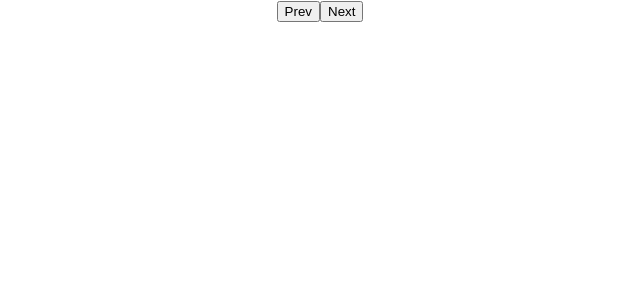
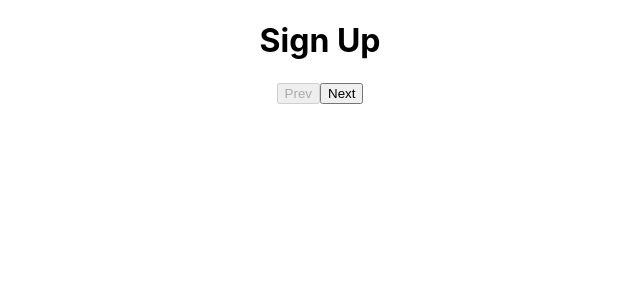
Before and after one commit to sameerjohn1/React-Multiform, a React (Create React App) app: page / in a window 1280 px wide. Shown: the top 300 px of the page, without its empty margins (320-960 px from the left). Built offline with nearby package versions, Linux system fonts and the light colour scheme.

Commit message:
setting states

```diff
--- a/src/Components/Form.jsx
+++ b/src/Components/Form.jsx
@@ -1,15 +1,34 @@
-import React from "react";
+import React, { useState } from "react";
 
 const Form = () => {
+  const [page, setPage] = useState(0);
+
+  const FormTitles = ["Sign Up", "Personal Info", "Other"];
   return (
     <div className="form">
       <div className="progressbar"></div>
       <div className="form-container">
-        <div className="header"></div>
+        <div className="header">
+          <h1>{FormTitles[page]}</h1>
+        </div>
         <div className="body"></div>
         <div className="footer">
-          <button>Prev</button>
-          <button>Next</button>
+          <button
+            disabled={page == 0}
+            onClick={() => {
+              setPage((currPage) => currPage - 1);
+            }}
+          >
+            Prev
+          </button>
+          <button
+            disabled={page == FormTitles.length - 1}
+            onClick={() => {
+              setPage((currPage) => currPage + 1);
+            }}
+          >
+            Next
+          </button>
         </div>
       </div>
     </div>
```
